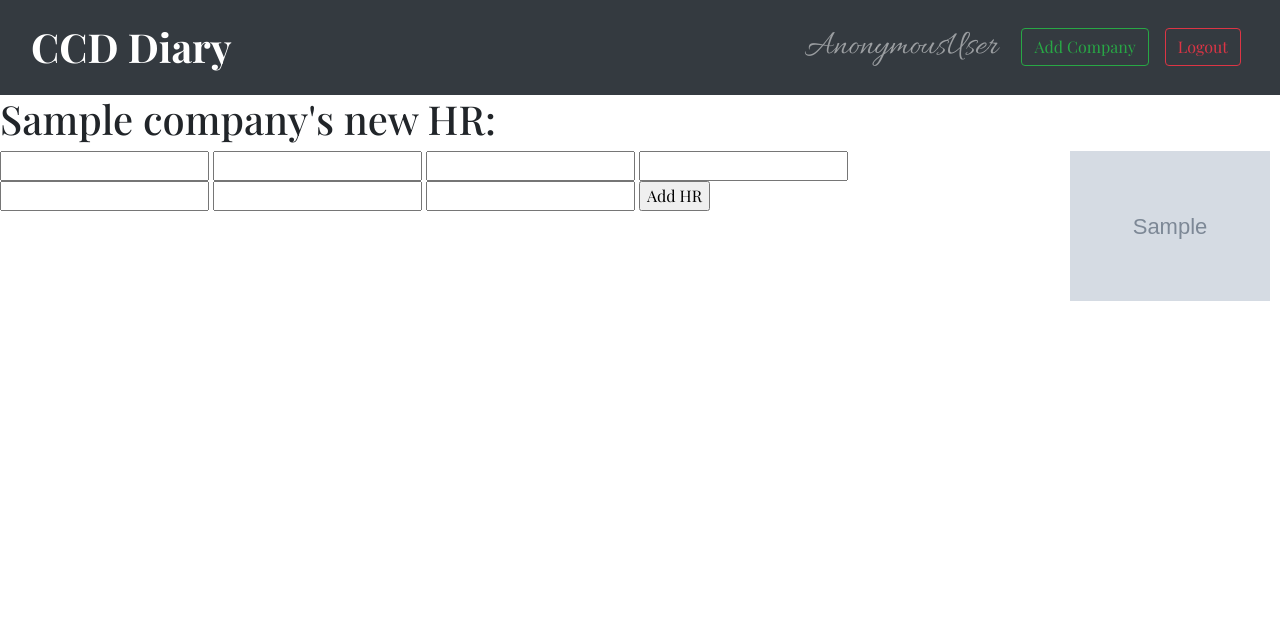
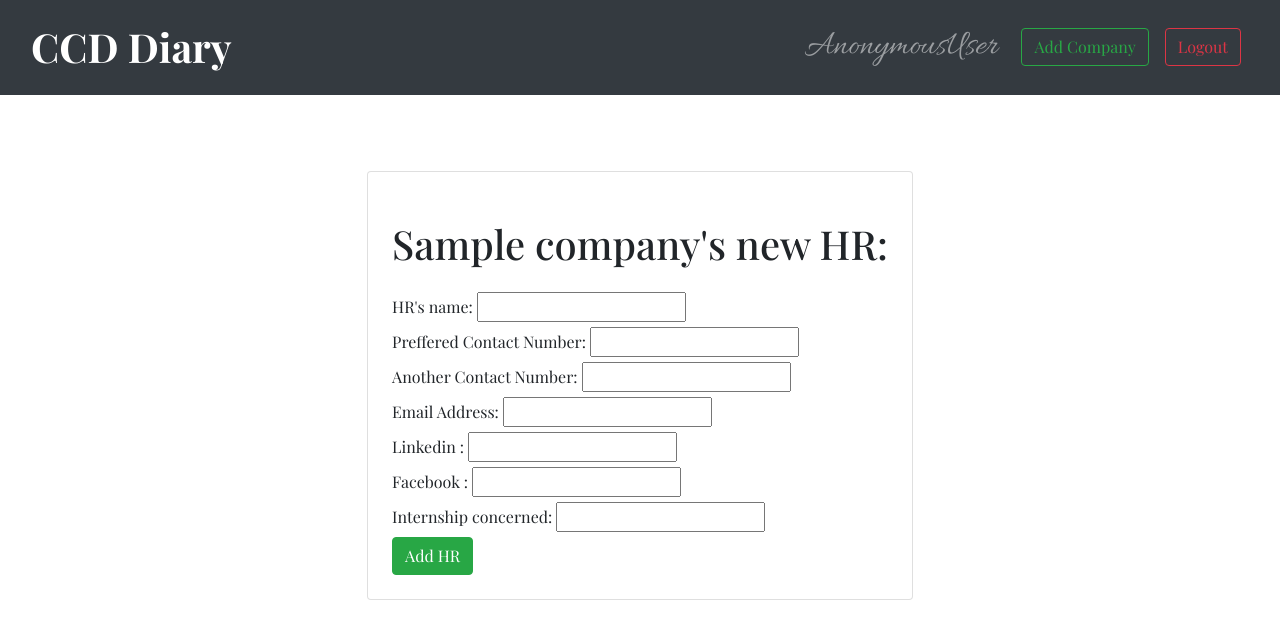
Before and after one commit to sksingh1202/CCD-Intern_and_Placement-Diary, a Django app: template diary_portal/diary/templates/diary/create_hr.html in a window 1280 px wide. Shown: the top 639 px of the page. Run offline with Django 3.2, Linux system fonts and the light colour scheme; the template is opened without the code that fills it: most values are stand-ins (such as "Sample title", 1, 10 or a date in 2020); grey boxes marked "Sample" are stand-in pictures; form fields are guessed from the names that the template uses; some libraries are stand-ins or nearby versions.

Commit message:
Added styling to HR Form.Saved the css files in one directory.Added add_hr form icon to details view.

```diff
--- a/diary_portal/diary/static/diary/company_intern_remarks.css
+++ b/diary_portal/diary/static/diary/css/company_intern_remarks.css
@@ -1,8 +1,3 @@
-img{
-    float: right;
-    width:200px;
-    height:150px;
-}
 li{
     border-radius:20px;
     padding:7px;
@@ -31,3 +26,11 @@ li{
 div.card-body.bg-light.text-dark{
     font-size:16px;
 }
+img{
+    float: right;
+    width:200px;
+    height:150px;
+}
+.fa.fa-user{
+    display:inline;
+}
--- a/diary_portal/diary/templates/diary/base.html
+++ b/diary_portal/diary/templates/diary/base.html
@@ -9,12 +9,12 @@
     <link href="https://fonts.googleapis.com/css2?family=Allura&display=swap" rel="stylesheet">
     <link rel="stylesheet" href="https://cdnjs.cloudflare.com/ajax/libs/font-awesome/4.7.0/css/font-awesome.min.css">
     <link href="https://fonts.googleapis.com/css2?family=VT323&display=swap" rel="stylesheet">
-    <link rel="stylesheet" type="text/css" href="{% static 'diary/base.css' %}">
-    <link rel="stylesheet" type="text/css" href="{% static 'diary/company_list.css' %}">
-    <link rel="stylesheet" type="text/css" href="{% static 'diary/company_create.css' %}">
-    <link rel="stylesheet" type="text/css" href="{% static 'diary/company_intern_remarks.css' %}">
-    <link rel="stylesheet" type="text/css" href="{% static 'diary/timeline.css' %}">
-    <link rel="stylesheet" type="text/css" href="{% static 'diary/not_allowed.css' %}">
+    <link rel="stylesheet" type="text/css" href="{% static 'diary/css/base.css' %}">
+    <link rel="stylesheet" type="text/css" href="{% static 'diary/css/company_list.css' %}">
+    <link rel="stylesheet" type="text/css" href="{% static 'diary/css/company_create.css' %}">
+    <link rel="stylesheet" type="text/css" href="{% static 'diary/css/company_intern_remarks.css' %}">
+    <link rel="stylesheet" type="text/css" href="{% static 'diary/css/timeline.css' %}">
+    <link rel="stylesheet" type="text/css" href="{% static 'diary/css/not_allowed.css' %}">
 
     <title>Diary Portal</title>
   </head>
--- a/diary_portal/diary/templates/diary/create_hr.html
+++ b/diary_portal/diary/templates/diary/create_hr.html
@@ -2,30 +2,58 @@
 {% load static %}
 
 {% block content %}
-
-  <h1>{{company.name}}'s new HR:</h1>
-  {% if company.logo %}
-    <img src="{{ company.logo.url }}" alt="Company-logo">
-  {% else %}
-    <img src="{% static 'diary/images/default_profile_pic.png' %}">
-  {% endif %}
-
+<!--  {% if company.logo %}-->
+<!--    <img src="{{ company.logo.url }}" alt="Company-logo">-->
+<!--  {% else %}-->
+<!--    <img src="{% static 'diary/images/default_profile_pic.png' %}">-->
+<!--  {% endif %}-->
+<div class="space"></div>
+<div class="space"></div>
+<div class="space"></div>
+<div class="create_hr m-auto p-3 container text-left d-flex  justify-content-center">
+   <div class="card p-4 mx-4 ">
+  <h1 class="my-4 card-title">{{company.name}}'s new HR:</h1>
   <form method="post">
     {% csrf_token %}
+    <div>
+      <label>HR's name:</label>
       {{form.name}}
+    </div>
+    <div>
+      <label>Preffered Contact Number:</label>
       {# preffered contact number #}
       {{form.contact_number_1}}
+    </div>
+    <div>
+      <label>Another Contact Number:</label>
       {{form.contact_number_2}}
+    </div>
+    <div>
+      <label>Email Address:</label>
       {{form.email}}
+    </div>
+    <div>
+      <label>Linkedin :</label>
       {{form.linkedin_id}}
+    </div>
+    <div>
+      <label>Facebook :</label>
       {{form.facebook_id}}
+    </div>
+    <div>
     {% if company.placement and user.last_name == "PLACEMENT" %}
+      <label>Placement concerned:</label>
         {{form.placement}}
       {% endif %}
+    </div>
+    <div>
+      <label>Internship concerned:</label>
       {% if company.internship %}
         {{form.internship}}
     {% endif %}
-    <input type="submit" value="Add HR">
-
+      </div>
+    <input class="btn btn-success" type="submit" value="Add HR">
   </form>
+   </div>
+  </div>
 {% endblock content %}
```
Also changed, not shown: diary_portal/diary/templates/diary/company_intern_remarks.html (+5 -4 lines), diary_portal/diary/templates/diary/company_placement_remarks.html (+5 -3 lines), diary_portal/diary/static/diary/css/base.css (renamed from diary_portal/diary/static/diary/base.css), diary_portal/diary/static/diary/css/company_create.css (renamed from diary_portal/diary/static/diary/company_create.css), diary_portal/diary/static/diary/css/company_list.css (renamed from diary_portal/diary/static/diary/company_list.css), diary_portal/diary/static/diary/css/not_allowed.css (renamed from diary_portal/diary/static/diary/not_allowed.css), diary_portal/diary/static/diary/css/style.css (renamed from diary_portal/diary/static/diary/style.css), diary_portal/diary/static/diary/css/timeline.css (renamed from diary_portal/diary/static/diary/timeline.css). Lines whose indentation alone changed are shown as unchanged.
